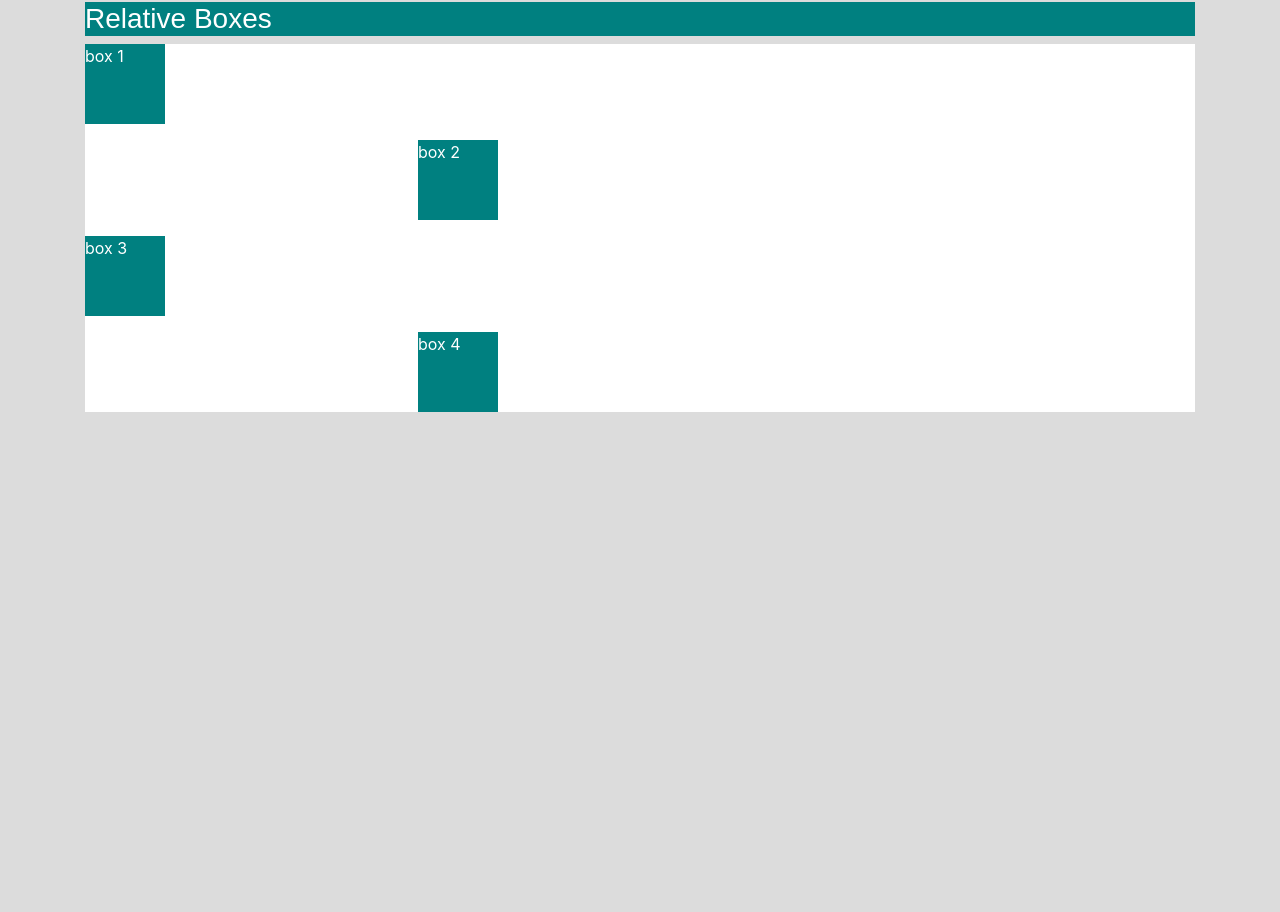
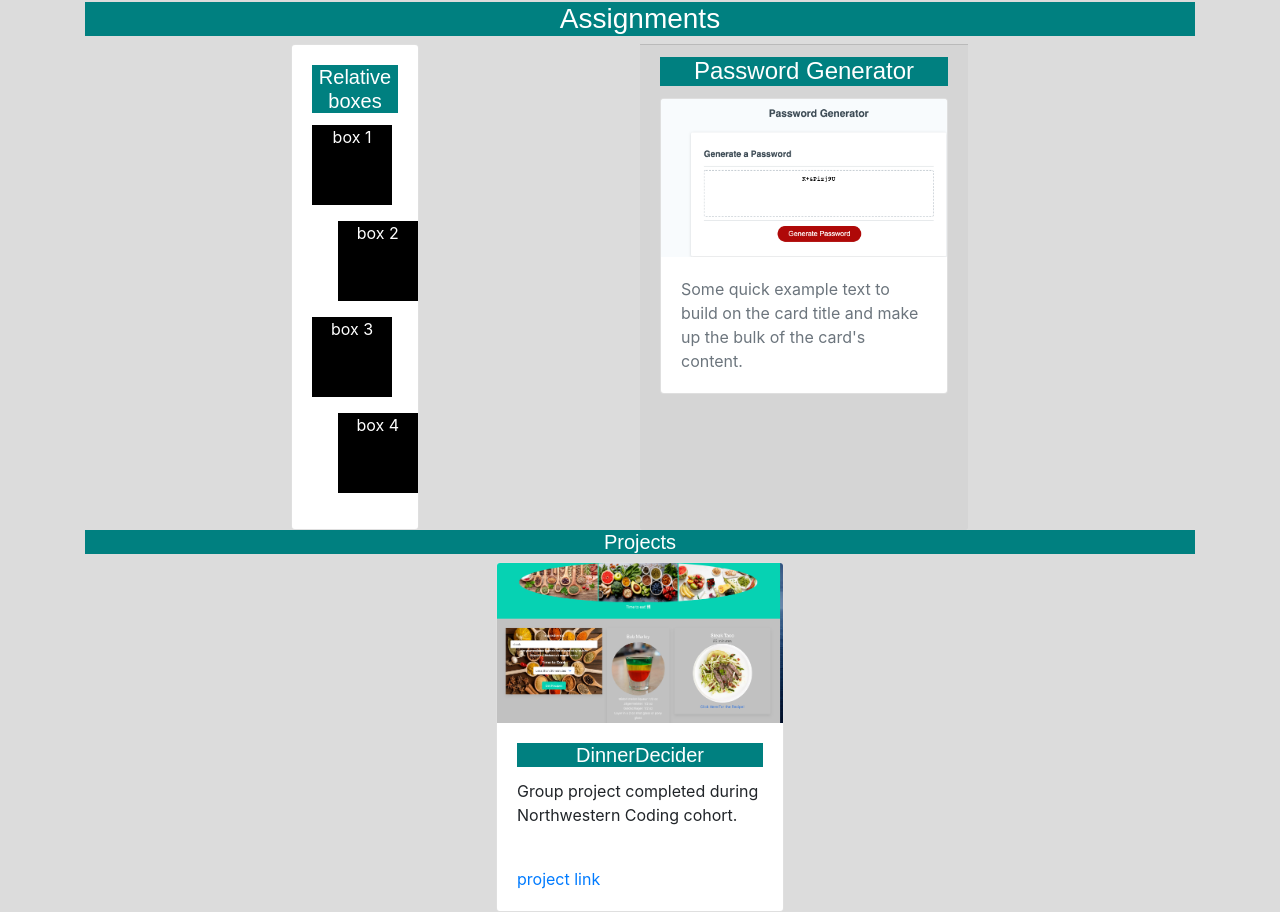
Before and after one commit to Marissa-Mayes/homework, a plain HTML site: page portfolio.html in a window 1280 px wide. Shown: the part 188-1100 px from the top of the page. Before the commit the page ends 800 px from the top, so only its background shows below. Drawn offline with nearby package versions, Linux system fonts and the light colour scheme.

Commit message:
page update

```diff
--- a/portfolio.html
+++ b/portfolio.html
@@ -3,7 +3,7 @@
 <head>
     <meta charset="UTF-8">
     <meta name="viewport" content="width=device-width, initial-scale=1.0">
-    <title>Document</title>
+    <title>portfolio</title>
 </head>
 <body>
     <link rel="stylesheet" href="https://stackpath.bootstrapcdn.com/bootstrap/4.5.0/css/bootstrap.min.css">
@@ -29,14 +29,41 @@
         </nav>
     <section class="container">
     <h2>Portfolio</h2>
-    <h3>Relative Boxes</h3>
-
+    <h3>Assignments</h3>
+    <div class="row">
+  <div class= "column 1"></div>
  <section class="box-set">
+  <div class="card text-center">
+    <div class="card-body">
+      <h5 class="card-title"> Relative boxes</h5>
       <figure class="box box-1">box 1</figure>
       <figure class="box box-2">box 2</figure>
       <figure class="box box-3">box 3</figure>
       <figure class="box box-4">box 4</figure>
   </section>
+    <div class="card-footer text-muted">
+  <div class= "column 2"></div>
+      <h4 class="card-title">Password Generator</h4>
+    <div class="card" style="width: 18rem;">
+      <img class="card-img-top" src="assets/images/password_image.png" alt="Card image cap">
+      <div class="card-body">
+        <p class="card-text">Some quick example text to build on the card title and make up the bulk of the card's content.</p>
+      </div>
+    </div>
+    </div>
+</div>
+  </div>
 
+<h5>Projects</h5>
+<div class="card" style="width: 18rem;">
+  <img class="card-img-top" src="assets/images/project_image.png" alt="Card image cap">
+  <div class="card-body">
+    <h5 class="card-title">DinnerDecider</h5>
+    <p class="card-text">Group project completed during Northwestern Coding cohort.</p>
+  </div>
+  <div class="card-body">
+    <a href="https://bdegarcia.github.io/DinnerDecider/" class="card-link">project link</a>
+  </div>
+</div>
 </body>
 </html>
--- a/styles.css
+++ b/styles.css
@@ -5,18 +5,49 @@ h1,h3{
     background-color: teal;
     font-family: Arial, Helvetica, sans-serif;
     color:white;
+    text-align: center;
 
 }
 h2{
+    color: teal;
+    text-align: center;
+}
+
+
+h5{
     font-family: Arial, Helvetica, sans-serif;
-    color: teal
+    background-color: teal;
+    color: white;
+    text-align: center;
 }
-.box-set{
-    background-color: white;
+
+h4{
+    text-align: center;
+    font-family: Arial, Helvetica, sans-serif;
+    background-color: teal;
+    color: white;
+    text-align: center;
 
 }
+
+.box-set{
+    background-color: gainsboro;
+    width: 50%;
+
+}
+
+.column{
+    text-align: center;
+    width: fit-content;
+}
+.card{
+    margin-left: auto;
+    margin-right: auto;
+    width: 8em;
+}
+
 .box{
-    background-color: teal;
+    background-color:black;
     height: 80px;
     position: relative;
     width: 80px;
```
Also changed, not shown: about_me.html (+3 -2 lines), contact.html (+17 -5 lines), assets/images/contact.jpg (added), assets/images/costa_rica.jpg (added), assets/images/password_image.png (added), assets/images/project_image.png (added), 4 other files. Lines whose indentation alone changed are shown as unchanged.
